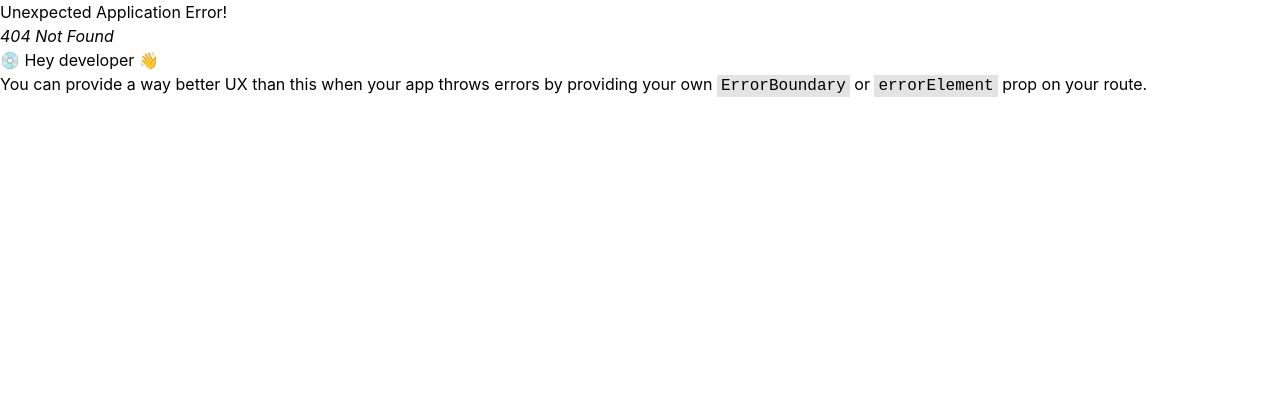
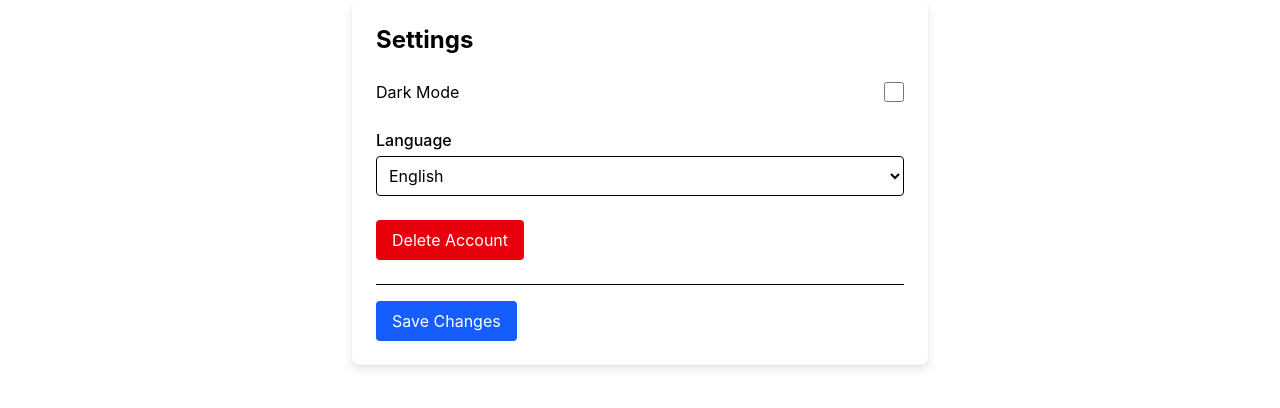
Before and after one commit to B-Chichi/Event-planner-Frontend, a React (Vite) app: page /settings in a window 1280 px wide. Before the commit this address had no page. Shown: the top 408 px of the page. Built offline with nearby package versions, Linux system fonts and the light colour scheme.

Commit message:
modifications done

```diff
--- /dev/null
+++ b/src/components/Layout/Header.jsx
@@ -0,0 +1,10 @@
+export default function Header() {
+  return (
+    <header
+      className="w-full bg-blue-600 text-white py-6 px-8 shadow-md"
+      class="main-header"
+    >
+      <h1 className="text-4xl font-bold text-center">EventPlanner</h1>
+    </header>
+  );
+}
--- a/src/components/Layout/Layout.jsx
+++ b/src/components/Layout/Layout.jsx
@@ -1,13 +1,14 @@
 import { Dashboard } from "./dashboard";
 import { EventList } from "./Event-List";
 import { SearchBar } from "./Search-bar";
+import Header from "./Header";
 
 
 export function Layout() {
   return (
     <>
       <Dashboard>
-        <h1 className="text-5xl">Event Planner</h1>
+        <Header/>
         <SearchBar />
         <EventList />
       </Dashboard>
--- /dev/null
+++ b/src/components/Layout/Profile.jsx
@@ -0,0 +1,18 @@
+import React from "react";
+
+export default function Profile() {
+    const user = {
+      name: "Brian Bett",
+      email: "brianbett@gmail.com",
+    };
+  if (!user) {
+    return <p>Loading user info...</p>;
+  }
+
+  return (
+    <div className="max-w-sm mx-auto mt-10 p-6 bg-white rounded-xl shadow-md text-center">
+      <h2 className="text-2xl font-semibold mb-2">Welcome, {user.name}</h2>
+      <p className="text-gray-600">{user.email}</p>
+    </div>
+  );
+}
--- /dev/null
+++ b/src/components/Layout/Settings.jsx
@@ -0,0 +1,78 @@
+import { useEffect, useState } from "react";
+
+export default function Settings() {
+  const [darkMode, setDarkMode] = useState(false);
+  const [language, setLanguage] = useState("en");
+
+  // Load theme from localStorage
+  useEffect(() => {
+    const storedTheme = localStorage.getItem("theme");
+    if (storedTheme === "dark") setDarkMode(true);
+  }, []);
+
+  useEffect(() => {
+    document.documentElement.classList.toggle("dark", darkMode);
+    localStorage.setItem("theme", darkMode ? "dark" : "light");
+  }, [darkMode]);
+
+  const handleDeleteAccount = () => {
+    const confirmed = window.confirm(
+      "Are you sure you want to delete your account? This cannot be undone."
+    );
+    if (confirmed) {
+      // Add actual deletion logic here
+      console.log("Account deleted");
+    }
+  };
+
+  return (
+    <div className="max-w-xl mx-auto p-6 rounded-lg shadow bg-white dark:bg-gray-900 dark:text-white space-y-6">
+      <h2 className="text-2xl font-bold">Settings</h2>
+
+      {/* Theme Switcher */}
+      <div className="flex justify-between items-center">
+        <span>Dark Mode</span>
+        <input
+          type="checkbox"
+          checked={darkMode}
+          onChange={() => setDarkMode(!darkMode)}
+          className="w-5 h-5"
+        />
+      </div>
+
+      {/* Language Selector */}
+      <div className="flex flex-col">
+        <label className="mb-1 font-medium">Language</label>
+        <select
+          value={language}
+          onChange={(e) => setLanguage(e.target.value)}
+          className="border rounded p-2 dark:bg-gray-800"
+        >
+          <option value="en">English</option>
+          <option value="sw">Swahili</option>
+          <option value="fr">French</option>
+        </select>
+      </div>
+
+      {/* Delete Account */}
+      <div>
+        <button
+          onClick={handleDeleteAccount}
+          className="px-4 py-2 bg-red-600 text-white rounded hover:bg-red-700"
+        >
+          Delete Account
+        </button>
+      </div>
+      <div className="pt-4 border-t">
+        <button
+          onClick={() => {
+            alert("Changes saved successfully!");
+          }}
+          className="px-4 py-2 bg-blue-600 text-white rounded hover:bg-blue-700"
+        >
+          Save Changes
+        </button>
+      </div>
+    </div>
+  );
+}
--- a/src/components/Layout/dashboard.jsx
+++ b/src/components/Layout/dashboard.jsx
@@ -7,6 +7,7 @@ import {
 
 
 export function Dashboard({ children }) {
+
   return (
     <SidebarProvider>
       <AppSidebar />
--- a/src/components/app-sidebar.jsx
+++ b/src/components/app-sidebar.jsx
@@ -1,5 +1,5 @@
 import * as React from "react";
-import { Home, LayoutDashboard, Calendar, Trash2, SquarePlusIcon, Settings } from "lucide-react";
+import { Home, LayoutDashboard, Calendar, Trash2, SquarePlusIcon, Settings, User } from "lucide-react";
 
 import { NavMain } from "@/components/nav-main";
 import { NavSecondary } from "@/components/nav-secondary";
@@ -18,6 +18,12 @@ const data = {
       url: "/",
       icon: Home,
       isActive: true,
+    },
+
+    {
+      title: "Profile",
+      url: "/profile",
+      icon:User
     },
     {
       title: "Dashboard",
@@ -45,7 +51,7 @@ const data = {
     },
     {
       title: "Settings",
-      url: "#",
+      url: "/settings",
       icon:Settings
     },
   ],
--- a/src/index.css
+++ b/src/index.css
@@ -147,3 +147,20 @@
   --shadow-xl: var(--shadow-xl);
   --shadow-2xl: var(--shadow-2xl);
 }
+/* In your CSS file */
+.main-header {
+  width: 100%;
+  background: linear-gradient(to right, #003973, #e50808);
+  padding: 2rem 1.5rem;
+  box-shadow: 0 4px 12px rgba(0, 0, 0, 0.1);
+  text-align: center;
+}
+
+.main-header h1 {
+  font-size: 2.5rem;
+  font-family: 'Georgia', serif;
+  font-weight: bold;
+  color: #ffffff;
+  letter-spacing: 2px;
+  text-shadow: 1px 1px 2px rgba(0,0,0,0.2);
+}
```
Also changed, not shown: src/main.jsx (+10 -0 lines).
